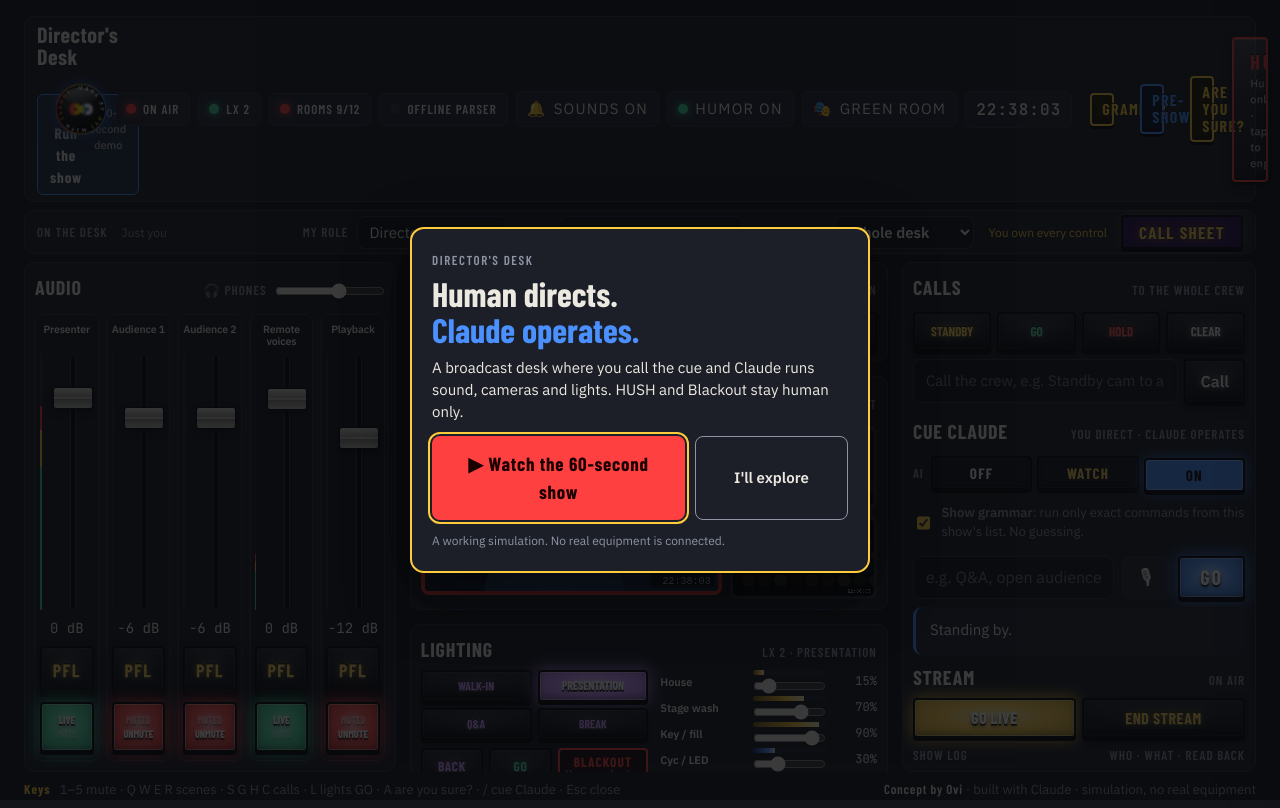
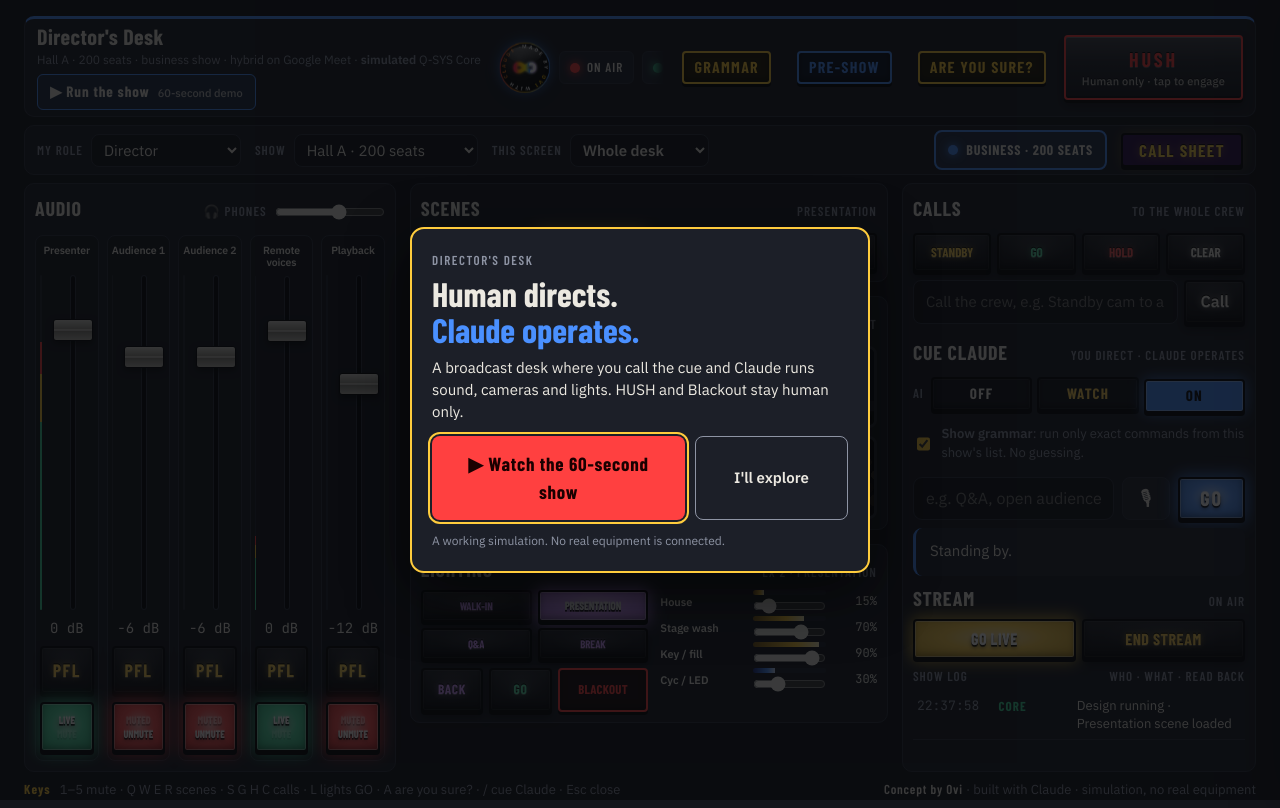
Before and after one commit to ovidemetrian/directors-desk, a plain HTML site: page index.html in a window 1280 px wide. Drawn offline with nearby package versions, Linux system fonts and the light colour scheme.

Commit message:
Add files via upload

```diff
--- a/desk.js
+++ b/desk.js
@@ -28,8 +28,16 @@ const SUBS=[
   {id:'key',name:'Key / fill',addr:'DMX 25–30'},
   {id:'cyc',name:'Cyc / LED',addr:'DMX 31–36'}
 ];
+/* Show style (scenario.js): genre names, light looks and mic names. Keys never change, so grammar and Claude still work. */
+const SCN=window.DESK_SCN||null;
+if(SCN){
+  if(SCN.scenes)for(const k of Object.keys(SCN.scenes)){if(PRESETS[k])PRESETS[k].label=SCN.scenes[k];if(LX[k])LX[k].label=SCN.scenes[k];}
+  if(SCN.lx)for(const k of Object.keys(SCN.lx)){if(LX[k]){LX[k].lv=Object.assign({},SCN.lx[k].lv);LX[k].fade=SCN.lx[k].fade;}}
+  if(SCN.ch)CH.forEach((c,i)=>{if(SCN.ch[i]){c.name=SCN.ch[i][0];c.sub=SCN.ch[i][1];}});
+}
 const ROLE_COLORS={'Director':'var(--red)','A1 Audio':'var(--ok)','Camera':'var(--yellow)','Stream':'var(--blue)','Lighting':'#c78bff','Floor':'var(--fg)'};
 const SHOWS={'hall-a':'Hall A · 200 seats · hybrid on Google Meet','boardroom':'Boardroom · 16 seats · Meet room','studio':'Studio · podcast set · streamed'};
+if(SCN&&SCN.title)SHOWS['hall-a']=SCN.title;
 /* Who owns what. Director owns everything; HUSH belongs to every human. */
 const OWN={audio:['Director','A1 Audio'],camera:['Director','Camera'],stream:['Director','Stream'],lights:['Director','Lighting'],scene:['Director']};
 const OWN_LABEL={audio:'audio',camera:'camera',stream:'the stream',lights:'lighting',scene:'scenes'};
--- a/index.html
+++ b/index.html
@@ -1,5 +1,5 @@
 <!doctype html>
-<html lang="en"><head><meta charset="utf-8"><meta name="viewport" content="width=device-width,initial-scale=1,viewport-fit=cover"><meta name="theme-color" content="#13151b"><link rel="manifest" href="manifest.json"><link rel="icon" href="icon.svg"><link rel="apple-touch-icon" href="icon.svg"><title>Director's Desk</title>
+<html lang="en"><head><meta charset="utf-8"><meta name="viewport" content="width=device-width,initial-scale=1,viewport-fit=cover"><meta name="theme-color" content="#13151b"><link rel="manifest" href="manifest.json"><link rel="icon" href="icon.svg"><link rel="apple-touch-icon" href="icon.svg"><title>Director's Desk</title><meta name="description" content="Director's Desk: a tablet broadcast desk for live and hybrid shows. The director calls the cue, Claude operates sound, cameras, lights and stream, and HUSH stays human. Concept and UX by Ovi Demetrian, built with Claude."><meta property="og:title" content="Director's Desk: the director calls the cue, Claude operates"><meta property="og:description" content="A tablet broadcast desk for live and hybrid shows, designed by someone who has run the switcher. Concept and UX by Ovi Demetrian, built with Claude."><meta property="og:type" content="website"><link rel="alternate" type="text/plain" href="llms.txt" title="AI briefing">
 <meta name="claude:viewport-fit-sides" content="cover">
 <link rel="stylesheet" href="https://fonts.googleapis.com/css2?family=Barlow+Condensed:wght@500;600;700&family=IBM+Plex+Sans:wght@400;500;600&family=JetBrains+Mono:wght@400;600&display=swap">
 <style>
@@ -857,6 +857,49 @@ body[data-screen="rooms"] #app #rooms{overflow:visible}
 }
 </style>
 
+<style id="v22-fixes">
+/* v22 taste-test fixes: HUSH and the right-hand controls always on screen */
+@media (min-width:1100px) and (min-height:620px){
+  #app .bar>.brand{flex:0 1 auto;min-width:230px}
+  #app .bar>.brand h1{white-space:nowrap}
+  #app .bar>.tallies{flex:1 1 0;min-width:64px;overflow-x:auto;scrollbar-width:none;-webkit-mask-image:linear-gradient(90deg,#000 92%,transparent)}
+  #app .bar>.tallies::-webkit-scrollbar{display:none}
+  #app .bar>.ays,#app .bar>.hush{flex:0 0 auto}
+}
+/* tablet landscape: the crew row keeps its labels apart */
+@media (min-width:1100px) and (max-width:1320px) and (min-height:620px){
+  #app>.crew>.lbl,#app>.crew .people,#app>.crew #owns{display:none}
+  #app>.crew .rolepick{flex:0 1 auto;min-width:0}
+  #app>.crew .rolepick select{max-width:190px}
+  #app>.crew .sheetbtn{margin-left:auto}
+}
+/* crew row with the show-style button: nothing overlaps */
+@media (min-width:1100px) and (min-height:620px){
+  #app>.crew #owns{display:none}
+  #app>.crew .rolepick{flex:0 1 auto;min-width:0;display:flex;align-items:center;gap:8px}
+  #app>.crew .rolepick select{max-width:210px;min-width:0}
+  #app>.crew .stylebtn{margin-left:auto}
+  #app>.crew .sheetbtn{margin-left:0}
+}
+@media (min-width:1100px) and (max-width:1560px) and (min-height:620px){
+  #app>.crew>.lbl,#app>.crew .people{display:none}
+}
+/* words fit their buttons instead of being cut off */
+#app #scenes .sel,#app .lxlook{font-size:clamp(11px,.95vw,17px);letter-spacing:0;text-overflow:clip;padding-inline:4px}
+#app .bo{font-size:clamp(12px,1vw,18px);letter-spacing:.02em}
+#app .lxk{min-height:44px}
+@media (min-width:1000px) and (max-width:1320px){#app .lxlook .q{display:none}#app .lxlook .t{text-overflow:clip;font-size:.9em;letter-spacing:-.01em}#app #scenes .sel{letter-spacing:-.01em}#app .bo small{display:none}}
+/* Green Room card: arrives from the top, never over the faders */
+.grn{left:50%!important;bottom:auto!important;top:calc(10px + env(safe-area-inset-top,0px));transform:translate(-50%,-160%)!important;width:min(92vw,400px)}
+.grn.in{transform:translate(-50%,0)!important}
+</style>
+<noscript><section style="max-width:640px;margin:24px auto;padding:0 16px;font:16px/1.5 system-ui,sans-serif">
+<h1>Director's Desk</h1>
+<p><strong>The director calls the cue. Claude operates. HUSH stays human.</strong></p>
+<p>A tablet broadcast desk for live and hybrid shows: sound, cameras, lights and stream, run by Claude while a human directs. It includes a 60-second demo show, plain-language cues, an exact-match command grammar for showtime, a human-only HUSH button, crew roles from a call sheet, and a Rooms view for a fleet of meeting rooms where Claude finds the fault and a human approves the fix. All equipment is simulated.</p>
+<p>Concept and UX by <a href="https://ovidemetrian.github.io/portfolio/">Ovi Demetrian</a>, a hardware-aware interface designer with 20+ years of AV, smart-home and live-production systems. Built with Claude. Installable as a phone or tablet app (PWA). This app needs JavaScript to run.</p>
+<p><a href="llms.txt">AI briefing</a> · <a href="https://github.com/ovidemetrian/directors-desk">Source and README</a></p>
+</section></noscript>
 <div class="wrap" id="app">
   <header class="bar">
     <div class="brand">
@@ -1045,6 +1088,7 @@ body[data-screen="rooms"] #app #rooms{overflow:visible}
 
 <div class="demobar" id="demoBar" hidden role="status" aria-live="polite"><span class="dstep" id="demoStep"></span><span class="dtxt" id="demoTxt"></span><button type="button" class="dbtn" id="demoStopBtn" hidden>Stop</button><button type="button" class="dbtn" id="demoClose" hidden>Close</button></div>
 <div class="introcard" id="introCard" hidden role="dialog" aria-modal="true" aria-labelledby="introTitle"><div class="intro-in"><p class="ikicker">Director's Desk</p><h2 id="introTitle">Human directs.<br><span>Claude operates.</span></h2><p>A broadcast desk where you call the cue and Claude runs sound, cameras and lights. HUSH and Blackout stay human only.</p><div class="irow"><button type="button" class="iplay" id="introPlay">▶ Watch the 60-second show</button><button type="button" class="iskip" id="introSkip">I'll explore</button></div><p class="inote">A working simulation. No real equipment is connected.</p></div></div>
+<script src="scenario.js"></script>
 <script src="desk.js"></script>
 <script src="rooms.js"></script>
 <script src="badge.js"></script>
--- /dev/null
+++ b/scenario.js
@@ -0,0 +1,102 @@
+/* Show style: room size x character. Seasons the whole desk before it is built.
+   Saved on this device; changing it re-opens the desk fresh, like switching shows. */
+(function(){
+const SIZES={
+  boardroom:{n:'Boardroom',seats:'16 seats'},
+  club:{n:'Club',seats:'100 seats'},
+  hall:{n:'Hall A',seats:'200 seats'},
+  theatre:{n:'Theatre',seats:'1,000 seats'},
+  arena:{n:'Arena',seats:'2,000 seats'}
+};
+/* scene keys stay the same everywhere (walkin, presentation, qa, brk), so grammar, Claude and the checklist keep working */
+const GENRES={
+  business:{n:'Business',night:'business show',color:'#4a90ff',
+    note:'Clean white light, presenter first, questions from the floor.'},
+  rock:{n:'Rock',night:'rock show',color:'#ff4040',
+    note:'Saturated colour, fast snaps, the crowd is part of the mix.',
+    scenes:{walkin:'Doors',presentation:'Band on',qa:'Crowd',brk:'Set break'},
+    lx:{walkin:{lv:{house:70,wash:40,key:0,cyc:90},fade:2},presentation:{lv:{house:0,wash:100,key:80,cyc:100},fade:1},
+        qa:{lv:{house:60,wash:85,key:40,cyc:100},fade:1},brk:{lv:{house:70,wash:20,key:0,cyc:60},fade:3}},
+    ch:[['Lead vocal','Wireless · RF 1'],['Crowd L','Shotgun · ambience'],['Crowd R','Shotgun · ambience'],['Remote voices','Meet return'],['Playback','Walk-in music · stereo']]},
+  jazz:{n:'Jazz',night:'jazz night',color:'#e0a526',
+    note:'Warm amber, low and slow, let the room breathe.',
+    scenes:{walkin:'Lounge',presentation:'On the stand',qa:'Applause',brk:'Set break'},
+    lx:{walkin:{lv:{house:40,wash:30,key:0,cyc:35},fade:6},presentation:{lv:{house:5,wash:55,key:70,cyc:20},fade:4},
+        qa:{lv:{house:25,wash:60,key:60,cyc:30},fade:3},brk:{lv:{house:45,wash:25,key:0,cyc:35},fade:6}},
+    ch:[['Vocal','Ribbon · RF 1'],['Room L','Room mic · ambience'],['Room R','Room mic · ambience'],['Remote voices','Meet return'],['Playback','Lounge music · stereo']]},
+  theatre:{n:'Theatre',night:'theatre night',color:'#a46bff',
+    note:'House to black, specials and a follow spot. The stage manager calls it.',
+    scenes:{walkin:'House open',presentation:'Act I',qa:'Curtain call',brk:'Intermission'},
+    lx:{walkin:{lv:{house:90,wash:20,key:0,cyc:40},fade:5},presentation:{lv:{house:0,wash:75,key:85,cyc:50},fade:8},
+        qa:{lv:{house:30,wash:100,key:100,cyc:60},fade:2},brk:{lv:{house:90,wash:15,key:0,cyc:30},fade:5}},
+    ch:[['Lead lav','Lavalier · RF 1'],['Ensemble','Lavaliers · RF 2–8'],['Orchestra pit','Sub-mix'],['Remote voices','Meet return'],['SFX','Cue playback · stereo']]}
+};
+let cur={size:'hall',genre:'business'};
+try{const s=JSON.parse(localStorage.getItem('desk.scenario')||'null');if(s&&SIZES[s.size]&&GENRES[s.genre])cur=s;}catch(e){}
+const G=GENRES[cur.genre], Z=SIZES[cur.size];
+const title=Z.n+' · '+Z.seats+' · '+G.night+' · hybrid on Google Meet';
+
+/* read by desk.js before it builds anything */
+window.DESK_SCN={size:cur.size,genre:cur.genre,title,scenes:G.scenes||null,lx:G.lx||null,ch:G.ch||null};
+
+const css=document.createElement('style');
+css.textContent=`
+body{--style:${G.color}}
+#app>.bar{border-top:3px solid var(--style)}
+.stylebtn{display:inline-flex;align-items:center;gap:8px;min-height:40px;padding:6px 12px;border-radius:8px;border:2px solid var(--style);background:color-mix(in srgb,var(--style) 16%,transparent);color:var(--fg);font-family:var(--display);font-weight:700;letter-spacing:.06em;text-transform:uppercase;font-size:14px;cursor:pointer;white-space:nowrap}
+.stylebtn i{width:10px;height:10px;border-radius:50%;background:var(--style);box-shadow:0 0 10px var(--style)}
+.scn{position:fixed;inset:0;z-index:45;display:flex;align-items:center;justify-content:center;padding:14px;background:rgba(8,9,12,.82)}
+.scn[hidden]{display:none}
+.scn-in{width:min(100%,640px);max-height:100%;overflow:auto;padding:20px;border-radius:14px;border:2px solid var(--style);background:var(--panel);box-shadow:0 20px 60px rgba(0,0,0,.6)}
+.scn-in h2{margin:0 0 4px;font-family:var(--display);font-size:30px;line-height:1.05}
+.scn-in .k{margin:16px 0 8px;font-family:var(--display);font-weight:600;letter-spacing:.12em;text-transform:uppercase;font-size:13px;color:var(--dim)}
+.scn-row{display:grid;gap:8px;grid-template-columns:repeat(auto-fit,minmax(104px,1fr))}
+.scn-b{min-height:64px;padding:8px;border-radius:10px;border:2px solid var(--line);background:#14161d;color:var(--fg);font-family:var(--display);font-weight:700;font-size:17px;letter-spacing:.04em;cursor:pointer;line-height:1.15}
+.scn-b small{display:block;font-family:var(--body);font-weight:500;font-size:12px;color:var(--dim);letter-spacing:0;margin-top:3px}
+.scn-b[aria-pressed="true"]{border-color:var(--c,var(--yellow));background:color-mix(in srgb,var(--c,var(--yellow)) 22%,#14161d);box-shadow:0 0 16px color-mix(in srgb,var(--c,var(--yellow)) 45%,transparent)}
+.scn-note{min-height:2.6em;margin:10px 0 0;color:var(--dim);font-size:14px;line-height:1.35}
+.scn-go{display:flex;gap:10px;margin-top:16px}
+.scn-go button{flex:1;min-height:52px;border-radius:8px;font-family:var(--display);font-weight:700;font-size:18px;letter-spacing:.06em;cursor:pointer}
+.scn-go .set{border:none;background:var(--ok);color:#03210f}
+.scn-go .no{border:1.5px solid var(--dim);background:transparent;color:var(--fg)}
+`;
+document.head.append(css);
+
+function build(){
+  const crew=document.querySelector('#app>.crew');
+  if(!crew)return;
+  const b=document.createElement('button');b.type='button';b.className='stylebtn';b.id='styleBtn';
+  b.innerHTML='<i></i><span></span>';b.querySelector('span').textContent=G.n+' · '+Z.seats;
+  b.title='Show style: room size and character';
+  const anchor=document.getElementById('sheetToggle');crew.insertBefore(b,anchor);
+  const opt=document.querySelector('#show option[value="hall-a"]');if(opt)opt.textContent=Z.n+' · '+Z.seats;
+
+  const o=document.createElement('div');o.className='scn';o.hidden=true;o.setAttribute('role','dialog');o.setAttribute('aria-label','Show style');
+  o.innerHTML='<div class="scn-in"><h2>Set the stage</h2><p class="k">Room size</p><div class="scn-row" id="scnSize"></div>'+
+    '<p class="k">Character</p><div class="scn-row" id="scnGenre"></div><p class="scn-note" id="scnNote"></p>'+
+    '<div class="scn-go"><button type="button" class="set" id="scnSet">Set the stage</button><button type="button" class="no" id="scnNo">Cancel</button></div></div>';
+  document.body.append(o);
+  let pick={size:cur.size,genre:cur.genre};
+  const paint=()=>{
+    o.querySelectorAll('#scnSize .scn-b').forEach(x=>x.setAttribute('aria-pressed',x.dataset.v===pick.size));
+    o.querySelectorAll('#scnGenre .scn-b').forEach(x=>x.setAttribute('aria-pressed',x.dataset.v===pick.genre));
+    o.querySelector('.scn-in').style.borderColor=GENRES[pick.genre].color;
+    const sc=GENRES[pick.genre].scenes||{walkin:'Walk-in',presentation:'Presentation',qa:'Q&A',brk:'Break'};
+    o.querySelector('#scnNote').textContent=GENRES[pick.genre].note+' Scenes: '+[sc.walkin,sc.presentation,sc.qa,sc.brk].join(' · ')+'.';
+  };
+  for(const [k,v] of Object.entries(SIZES)){const x=document.createElement('button');x.type='button';x.className='scn-b';x.dataset.v=k;
+    x.innerHTML=v.n+'<small>'+v.seats+'</small>';x.onclick=()=>{pick.size=k;paint();};o.querySelector('#scnSize').append(x);}
+  for(const [k,v] of Object.entries(GENRES)){const x=document.createElement('button');x.type='button';x.className='scn-b';x.dataset.v=k;x.style.setProperty('--c',v.color);
+    x.textContent=v.n;x.onclick=()=>{pick.genre=k;paint();};o.querySelector('#scnGenre').append(x);}
+  const close=()=>{o.hidden=true;b.focus();};
+  b.onclick=()=>{pick={size:cur.size,genre:cur.genre};paint();o.hidden=false;};
+  o.querySelector('#scnNo').onclick=close;
+  o.addEventListener('click',e=>{if(e.target===o)close();});
+  document.addEventListener('keydown',e=>{if(e.key==='Escape'&&!o.hidden)close();});
+  o.querySelector('#scnSet').onclick=()=>{
+    try{localStorage.setItem('desk.scenario',JSON.stringify(pick));localStorage.setItem('desk.show','hall-a');}catch(e){}
+    location.hash='';location.reload();
+  };
+}
+if(document.readyState==='loading')document.addEventListener('DOMContentLoaded',build);else build();
+})();
--- a/sw.js
+++ b/sw.js
@@ -1,4 +1,4 @@
-const C='desk-v20',F=['./','index.html','manifest.json','icon.svg','icon-192.png','icon-512.png','badge.css','badge.js','desk.js','rooms.js','preshow.js','theatre.js','grammar.js','sounds.js'];
+const C='desk-v23',F=['./','index.html','manifest.json','icon.svg','icon-192.png','icon-512.png','badge.css','badge.js','scenario.js','desk.js','rooms.js','preshow.js','theatre.js','grammar.js','sounds.js'];
 self.addEventListener('install',e=>{e.waitUntil(caches.open(C).then(c=>c.addAll(F)));self.skipWaiting();});
 self.addEventListener('activate',e=>{e.waitUntil(caches.keys().then(k=>Promise.all(k.filter(x=>x!==C).map(x=>caches.delete(x)))));self.clients.claim();});
 /* Network first for the desk's own files, so a fresh push shows on the very next open.
```
